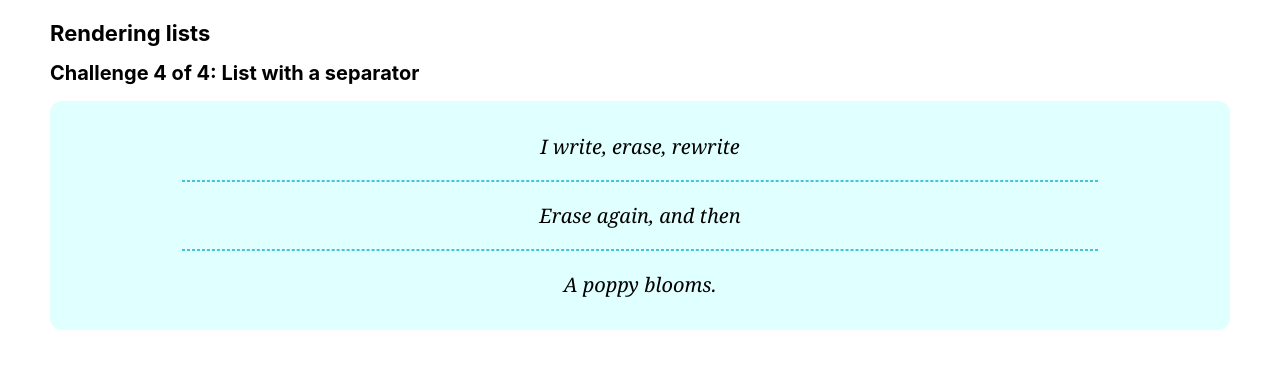
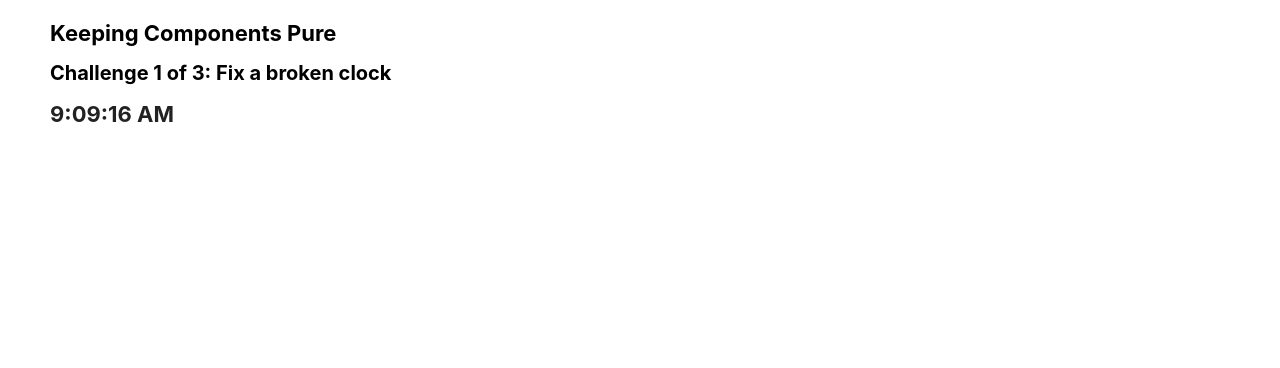
Before and after one commit to VladimirovMario/Sandbox, a React (Create React App) app in the folder 01. React documentation/02. Learn React/01. Describing the UI/: page / in a window 1280 px wide. Shown: the top 368 px of the page. Built offline with nearby package versions, Linux system fonts and the light colour scheme.

Commit message:
Fix a broken clock

```diff
--- a/01. React documentation/02. Learn React/01. Describing the UI/src/App.js
+++ b/01. React documentation/02. Learn React/01. Describing the UI/src/App.js
@@ -1,5 +1,6 @@
 import "./App.css";
-import RenderingLists from "./components/RenderingLists/RenderingLists";
+import KeepingComponentsPure from "./components/KeepingComponentsPure/KeepingComponentsPure";
+// import RenderingLists from "./components/RenderingLists/RenderingLists";
 // import ConditionalRendering from "./components/ConditionalRendering/ConditionalRendering";
 // import PassingPropsToAComponent from "./components/PassingPropsToAComponent/PassingPropsToAComponent";
 // import JavaScriptInJSX from "./components/JavaScriptInJSXWithCurlyBraces/JavaScriptInJSX";
@@ -10,7 +11,8 @@ import RenderingLists from "./components/RenderingLists/RenderingLists";
 function App() {
   return (
     <div className="container">
-      <RenderingLists />
+      <KeepingComponentsPure />
+      {/* <RenderingLists /> */}
       {/* <ConditionalRendering /> */}
       {/* <PassingPropsToAComponent /> */}
       {/* <JavaScriptInJSX /> */}
--- /dev/null
+++ b/01. React documentation/02. Learn React/01. Describing the UI/src/components/KeepingComponentsPure/FixABrokenClock.js
@@ -0,0 +1,38 @@
+import { useState, useEffect } from "react";
+import styles from "./FixABrokenClock.module.css";
+
+export default function FixABrokenClock() {
+  return (
+    <>
+      <h2>Challenge 1 of 3: Fix a broken clock </h2>
+      <App />
+    </>
+  );
+}
+
+function Clock({ time }) {
+  let hours = time.getHours();
+  let currClass = styles["day"];
+
+  if (hours >= 0 && hours <= 6) {
+    currClass = styles["night"];
+  }
+
+  return <h1 className={currClass}>{time.toLocaleTimeString()}</h1>;
+}
+
+function useTime() {
+  const [time, setTime] = useState(() => new Date());
+  useEffect(() => {
+    const id = setInterval(() => {
+      setTime(new Date());
+    }, 1000);
+    return () => clearInterval(id);
+  }, []);
+  return time;
+}
+
+function App() {
+  const time = useTime();
+  return <Clock time={time} />;
+}
--- /dev/null
+++ b/01. React documentation/02. Learn React/01. Describing the UI/src/components/KeepingComponentsPure/FixABrokenClock.module.css
@@ -0,0 +1,8 @@
+.day {
+  background: #fff;
+  color: #222;
+}
+.night {
+  background: #222;
+  color: #fff;
+}
--- /dev/null
+++ b/01. React documentation/02. Learn React/01. Describing the UI/src/components/KeepingComponentsPure/KeepingComponentsPure.js
@@ -0,0 +1,23 @@
+import FixABrokenClock from "./FixABrokenClock";
+
+export default function KeepingComponentsPure() {
+  return (
+    <>
+      <h1>Keeping Components Pure</h1>
+      <FixABrokenClock />
+    </>
+  );
+}
+
+/**
+ * Recap
+
+    A component must be pure, meaning:
+        It minds its own business. It should not change any objects or variables that existed before rendering.
+        Same inputs, same output. Given the same inputs, a component should always return the same JSX.
+    Rendering can happen at any time, so components should not depend on each others’ rendering sequence.
+    You should not mutate any of the inputs that your components use for rendering. That includes props, state, and context. To update the screen, “set” state instead of mutating preexisting objects.
+    Strive to express your component’s logic in the JSX you return. When you need to “change things”, you’ll usually want to do it in an event handler. As a last resort, you can useEffect.
+    Writing pure functions takes a bit of practice, but it unlocks the power of React’s paradigm.
+
+ */
```
